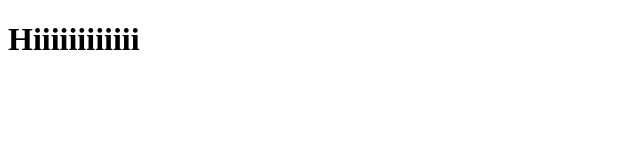
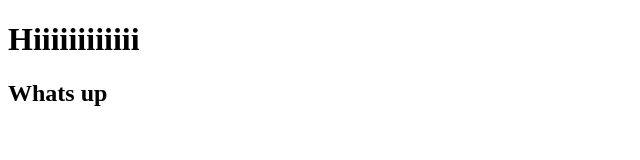
Before and after one commit to Asalim9/github-upload, a plain HTML site: page index.html in a window 1280 px wide. Shown: the whole page, without its empty margins (0-640 px from the left). Drawn offline with Linux system fonts and the light colour scheme.

Commit message:
second commit

```diff
--- a/index.html
+++ b/index.html
@@ -6,5 +6,6 @@
     </head>
     <body>
         <h1>Hiiiiiiiiiiii</h1>
+        <h2>Whats up</h2>
     </body>
 </html>
```
